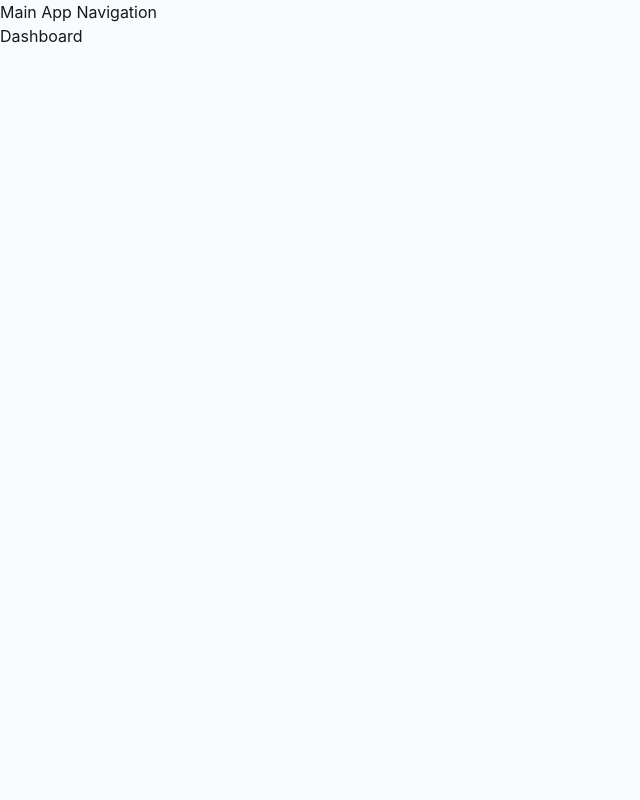
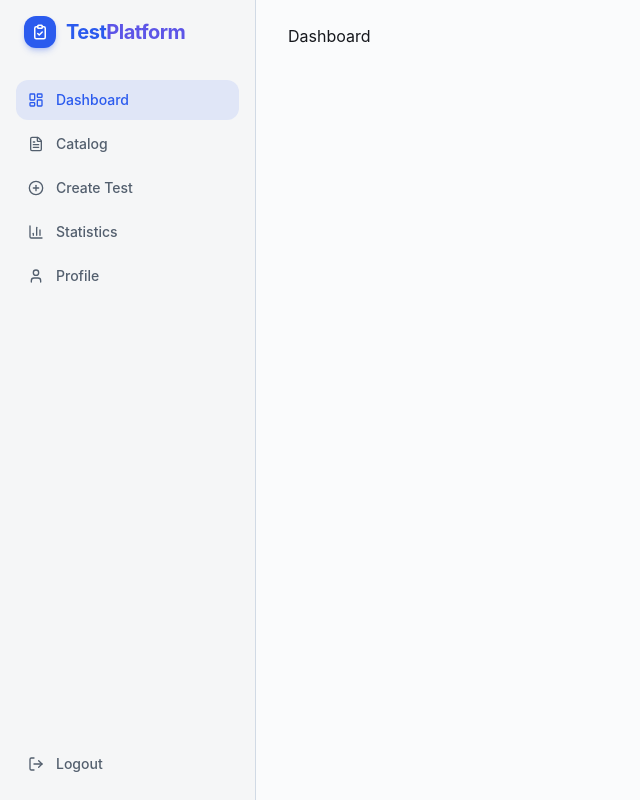
Before and after one commit to lbedv/online-testing, a React (Vite) app: page / in a window 1280 px wide. Shown: the whole page, without its empty margins (0-640 px from the left). Built offline with nearby package versions, Linux system fonts and the light colour scheme.

Commit message:
feat: add sidebar

```diff
--- /dev/null
+++ b/src/components/layout/index.ts
@@ -0,0 +1,2 @@
+export { Sidebar } from "./sidebar"
+export { MobileHeader } from "./mobile-header"
--- /dev/null
+++ b/src/components/layout/mobile-header.tsx
@@ -0,0 +1,72 @@
+import { useState } from "react"
+import { useNavigate, useLocation } from "@tanstack/react-router"
+import { LogOut, Menu } from "lucide-react"
+import { TestPlatformLogo } from "./testplatform-logo"
+import { Button } from "@/components/ui/button"
+import { Separator } from "../ui/separator"
+import {
+  Sheet,
+  SheetContent,
+  SheetTitle,
+  SheetTrigger,
+} from "@/components/ui/sheet"
+import { NavItem } from "./nav-item"
+import PathConstants from "@/routes/path-constants"
+import { MAIN_NAV_ITEMS, isNavItemActive } from "./nav-config"
+
+export function MobileHeader() {
+  const navigate = useNavigate()
+  const location = useLocation()
+  const pathname = location.pathname
+  const [open, setOpen] = useState(false)
+
+  return (
+    <header className="flex h-16 items-center justify-between border-b border-border bg-card px-4 lg:hidden">
+      <TestPlatformLogo size="sm" />
+
+      <Sheet open={open} onOpenChange={setOpen}>
+        <SheetTrigger asChild>
+          <Button variant="ghost" size="icon" aria-label="Open navigation menu">
+            <Menu className="h-5 w-5" />
+          </Button>
+        </SheetTrigger>
+        <SheetContent side="left" className="w-64 p-0">
+          <SheetTitle className="sr-only">Navigation</SheetTitle>
+          <div className="flex h-16 items-center px-6">
+            <TestPlatformLogo size="sm" />
+          </div>
+          <Separator />
+          <nav className="flex flex-1 flex-col gap-1 p-4" aria-label="Mobile navigation">
+            {MAIN_NAV_ITEMS.map((item) => {
+              const isActive = isNavItemActive(item.href, pathname)
+              return (
+                <NavItem
+                  key={item.href}
+                  icon={<item.icon className="h-4 w-4 shrink-0" />}
+                  label={item.label}
+                  isActive={isActive}
+                  onClick={() => {
+                    navigate({ to: item.href })
+                    setOpen(false)
+                  }}
+                />
+              )
+            })}
+          </nav>
+          <div className="p-4">
+            <Separator className="mb-4" />
+            <NavItem
+              icon={<LogOut className="h-4 w-4 shrink-0" />}
+              label="Logout"
+              isActive={false}
+              onClick={() => {
+                navigate({ to: PathConstants.LOGIN })
+                setOpen(false)
+              }}
+            />
+          </div>
+        </SheetContent>
+      </Sheet>
+    </header>
+  )
+}
--- /dev/null
+++ b/src/components/layout/nav-config.tsx
@@ -0,0 +1,37 @@
+/**
+ * Main navigation configuration for the application sidebar.
+ * Defines navigation items and helper functions for determining active states.
+ */
+import type { LucideIcon } from "lucide-react"
+import {
+  LayoutDashboard,
+  FileText,
+  PlusCircle,
+  BarChart3,
+  User,
+} from "lucide-react"
+import PathConstants from "@/routes/path-constants"
+
+/** List of main navigation items displayed in the sidebar */
+export const MAIN_NAV_ITEMS: Array<{
+  label: string
+  href: string
+  icon: LucideIcon
+}> = [
+  { label: "Dashboard", href: PathConstants.INDEX, icon: LayoutDashboard },
+  { label: "Catalog", href: PathConstants.CATALOG, icon: FileText },
+  { label: "Create Test", href: PathConstants.MY_TESTS, icon: PlusCircle },
+  { label: "Statistics", href: PathConstants.STATISTICS, icon: BarChart3 },
+  { label: "Profile", href: PathConstants.PROFILE, icon: User },
+]
+
+/**
+ * Determines if a navigation item should be marked as active.
+ * Treats INDEX and DASHBOARD as the same route for styling purposes.
+ */
+export function isNavItemActive(href: string, pathname: string): boolean {
+  if (pathname === href) return true
+  if (href === PathConstants.INDEX && pathname === PathConstants.DASHBOARD)
+    return true
+  return false
+}
--- /dev/null
+++ b/src/components/layout/nav-item.tsx
@@ -0,0 +1,30 @@
+import { cn } from "@/lib/utils"
+
+interface NavItemProps {
+  icon: React.ReactNode
+  label: string
+  isActive: boolean
+  onClick: () => void
+}
+
+export function NavItem({
+  icon,
+  label,
+  isActive,
+  onClick,
+}: NavItemProps) {
+  return (
+    <button
+      onClick={onClick}
+      className={cn(
+        "flex items-center gap-3 rounded-lg px-3 py-2.5 text-sm font-medium transition-colors w-full text-left",
+        isActive
+          ? "bg-primary/10 text-primary"
+          : "text-muted-foreground hover:bg-muted hover:text-foreground"
+      )}
+    >
+      {icon}
+      {label}
+    </button>
+  )
+}
--- /dev/null
+++ b/src/components/layout/sidebar.tsx
@@ -0,0 +1,55 @@
+/**
+ * Main application sidebar navigation component.
+ * Shows logo, main navigation items, theme toggle, and logout button.
+ * Displayed on the left side of authenticated pages.
+ */
+import { useNavigate, useLocation } from "@tanstack/react-router"
+import { LogOut } from "lucide-react"
+import { TestPlatformLogo } from "./testplatform-logo"
+import { Separator } from "@/components/ui/separator"
+import { NavItem } from "./nav-item"
+import PathConstants from "@/routes/path-constants"
+import { MAIN_NAV_ITEMS, isNavItemActive } from "./nav-config"
+
+export function Sidebar() {
+  const navigate = useNavigate()
+  const location = useLocation()
+  const pathname = location.pathname
+
+  return (
+    <aside className="flex h-full w-64 flex-col border-r border-border bg-card">
+      <div className="flex h-16 items-center px-6">
+        <TestPlatformLogo size="sm" />
+      </div>
+
+      <Separator />
+
+      {/* Main navigation links */}
+      <nav className="flex flex-1 flex-col gap-1 p-4" aria-label="Main navigation">
+        {MAIN_NAV_ITEMS.map((item) => {
+          const isActive = isNavItemActive(item.href, pathname)
+          return (
+            <NavItem
+              key={item.href}
+              icon={<item.icon className="h-4 w-4 shrink-0" />}
+              label={item.label}
+              isActive={isActive}
+              onClick={() => navigate({ to: item.href })}
+            />
+          )
+        })}
+      </nav>
+
+      {/* Bottom section: Theme toggle and logout */}
+      <div className="p-4">
+        <Separator className="mb-4" />
+        <NavItem
+          icon={<LogOut className="h-4 w-4 shrink-0" />}
+          label="Logout"
+          isActive={false}
+          onClick={() => navigate({ to: PathConstants.LOGIN })}
+        />
+      </div>
+    </aside>
+  )
+}
--- /dev/null
+++ b/src/components/layout/testplatform-logo.tsx
@@ -0,0 +1,54 @@
+/**
+ * TestPlatformLogo component - Branded logo for the test platform.
+ * Displays icon and text with optional sizing (default or small).
+ */
+export function TestPlatformLogo({ size = "default" }: { size?: "default" | "sm" }) {
+  const iconSize = size === "sm" ? "h-8 w-8" : "h-10 w-10"
+  const svgSize = size === "sm" ? 18 : 22
+  const textSize = size === "sm" ? "text-xl" : "text-2xl"
+
+  return (
+    <div className="flex items-center gap-2.5">
+      <div className={`flex ${iconSize} items-center justify-center rounded-xl bg-primary shadow-md shadow-primary/25`}>
+        <svg
+          width={svgSize}
+          height={svgSize}
+          viewBox="0 0 24 24"
+          fill="none"
+          xmlns="http://www.w3.org/2000/svg"
+          aria-hidden="true"
+        >
+          <path
+            d="M9 5H7a2 2 0 00-2 2v12a2 2 0 002 2h10a2 2 0 002-2V7a2 2 0 00-2-2h-2"
+            stroke="currentColor"
+            strokeWidth="2"
+            strokeLinecap="round"
+            className="text-primary-foreground"
+          />
+          <rect
+            x="9"
+            y="3"
+            width="6"
+            height="4"
+            rx="1"
+            stroke="currentColor"
+            strokeWidth="2"
+            className="text-primary-foreground"
+          />
+          <path
+            d="M9 14l2 2 4-4"
+            stroke="currentColor"
+            strokeWidth="2"
+            strokeLinecap="round"
+            strokeLinejoin="round"
+            className="text-primary-foreground"
+          />
+        </svg>
+      </div>
+      <span className={`${textSize} font-bold tracking-tight`}>
+        <span className="text-primary">Test</span>
+        <span className="text-secondary">Platform</span>
+      </span>
+    </div>
+  )
+}
--- a/src/pages/auth-layout.tsx
+++ b/src/pages/auth-layout.tsx
@@ -1,12 +1,13 @@
-import { Outlet } from "@tanstack/react-router";
+import { Outlet } from "@tanstack/react-router"
+import { ThemeToggle } from "@/components/layout/theme-toggle"
 
-export const AuthLayout = () => {
+export function AuthLayout() {
   return (
-    <div className="auth-layout">
-      <header>Auth Navigation</header>
-      <main>
-        <Outlet />
-      </main>
+    <div className="relative min-h-screen">
+      <Outlet />
+      <div className="absolute top-4 right-4">
+        <ThemeToggle />
+      </div>
     </div>
-  );
-};
+  )
+}
--- a/src/pages/layout.tsx
+++ b/src/pages/layout.tsx
@@ -1,12 +1,20 @@
-import { Outlet } from "@tanstack/react-router";
+import { Outlet } from "@tanstack/react-router"
+import { Sidebar, MobileHeader } from "@/components/layout"
 
-export const Layout = () => {
+export function Layout() {
   return (
-    <div className="main-layout">
-      <header>Main App Navigation</header>
-      <main>
-        <Outlet />
-      </main>
+    <div className="flex h-screen bg-background">
+      <div className="hidden lg:block">
+        <Sidebar />
+      </div>
+      <div className="flex flex-1 flex-col overflow-hidden">
+        <MobileHeader />
+        <main className="flex-1 overflow-y-auto">
+          <div className="mx-auto max-w-7xl px-4 py-6 sm:px-6 lg:px-8">
+            <Outlet />
+          </div>
+        </main>
+      </div>
     </div>
-  );
-};
+  )
+}
```
